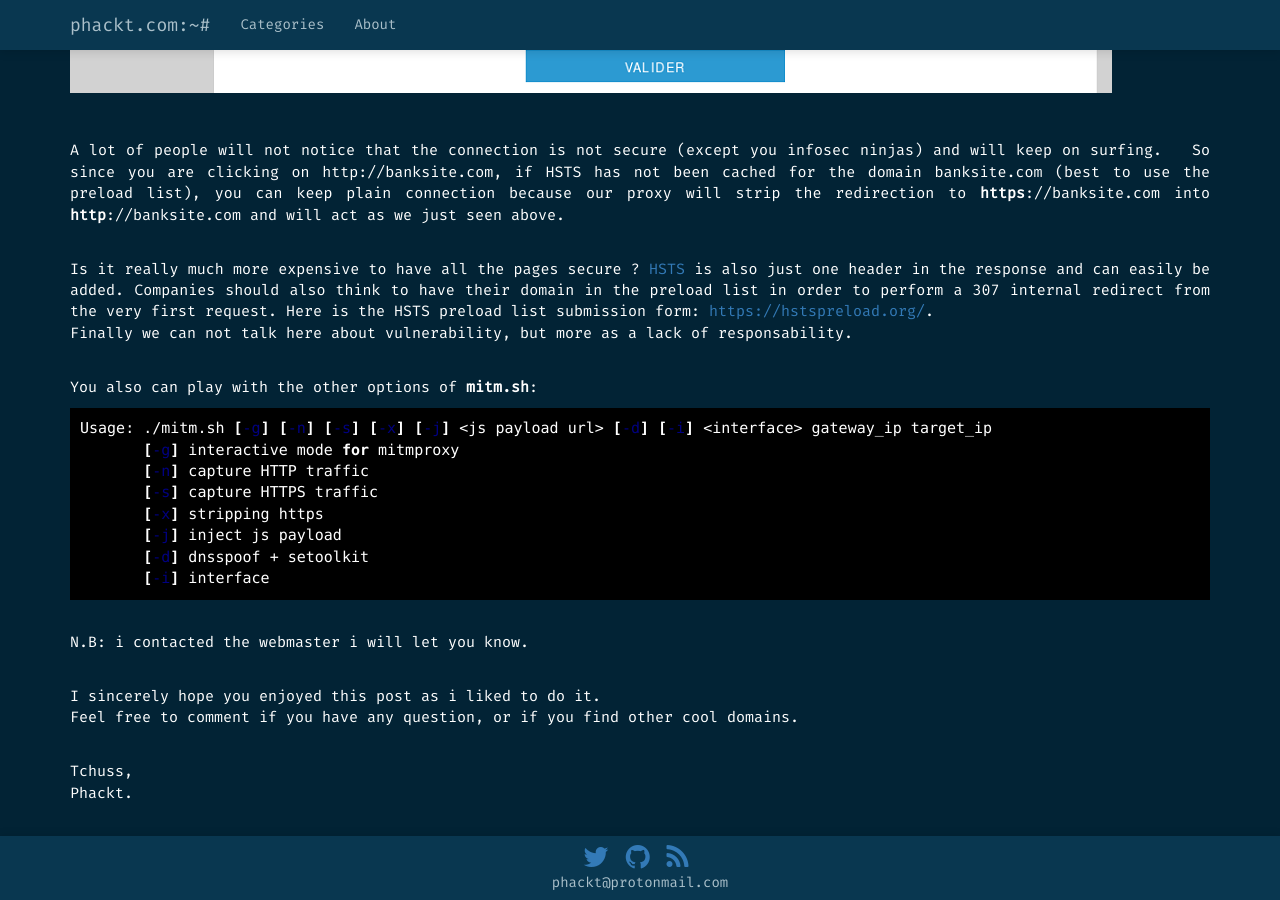
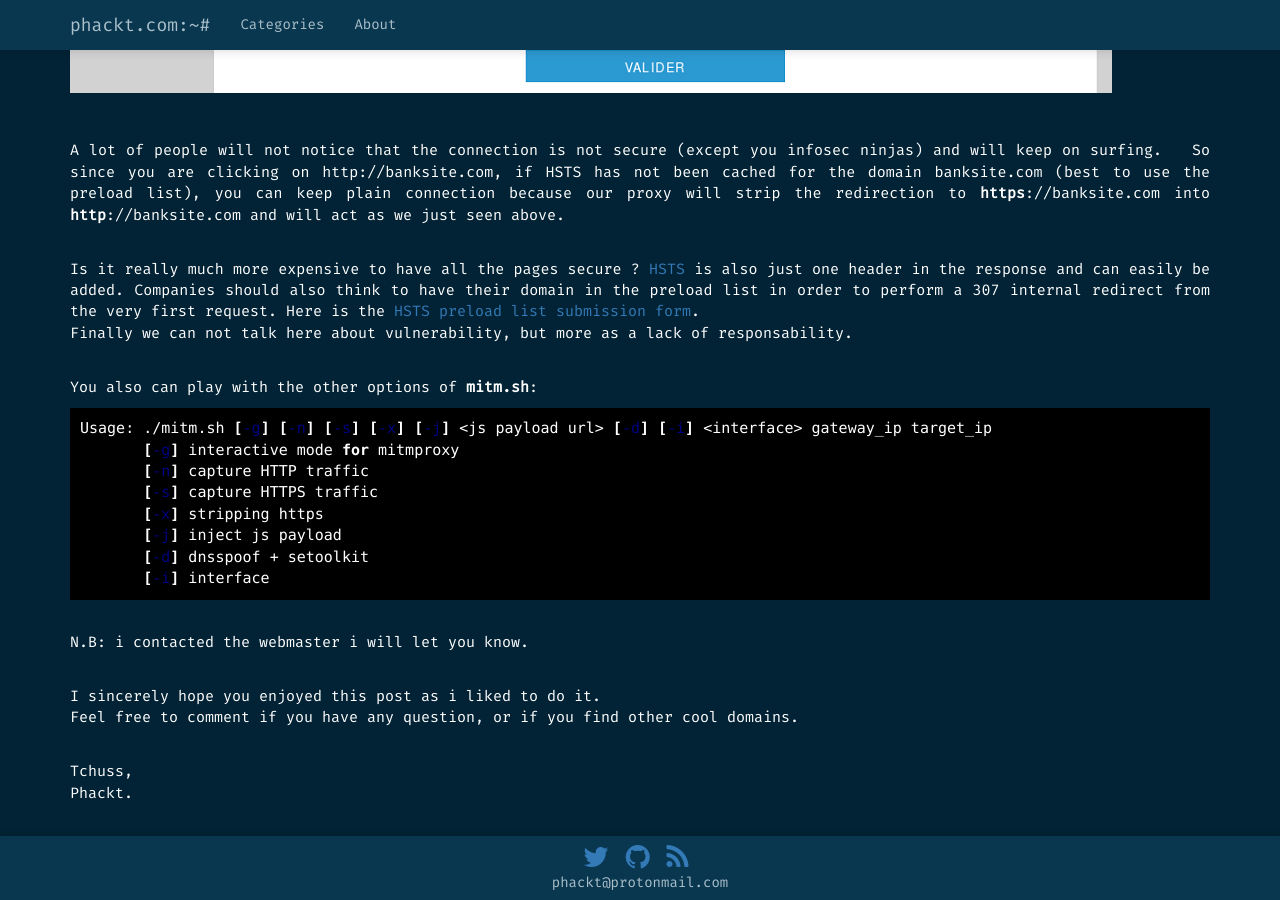
Before and after one commit to phackt/phackt.github.io, a Jekyll site: the page built from _posts/2017-03-27-mitm-keep-plain-connection-example.markdown, in a window 1280 px wide and 900 px high, scrolled down 8319 px. Built offline with Jekyll 4.4.1, drawn with Linux system fonts in a browser that asks for light colours; nearby versions of some CDN libraries; some web fonts are replaced; comment, search, counter and statistics services are not loaded; part of the change alters nothing that is shown.

Commit message:
Update 2017-03-27-mitm-keep-plain-connection-example.markdown

```diff
--- a/_posts/2017-03-27-mitm-keep-plain-connection-example.markdown
+++ b/_posts/2017-03-27-mitm-keep-plain-connection-example.markdown
@@ -159,7 +159,7 @@ And from our victim, is this transparent ?:
 A lot of people will not notice that the connection is not secure (except you infosec ninjas) and will keep on surfing.
 So since you are clicking on http://banksite.com, if HSTS has not been cached for the domain banksite.com (best to use the preload list), you can keep plain connection because our proxy will strip the redirection to **https**://banksite.com into **http**://banksite.com and will act as we just seen above.
 
-Is it really much more expensive to have all the pages secure ? [HSTS](https://tools.ietf.org/html/rfc6797) is also just one header in the response and can easily be added. Companies should also think to have their domain in the preload list in order to perform a 307 internal redirect from the very first request. Here is the HSTS preload list submission form: [https://hstspreload.org/](https://hstspreload.org/).
+Is it really much more expensive to have all the pages secure ? [HSTS](https://tools.ietf.org/html/rfc6797) is also just one header in the response and can easily be added. Companies should also think to have their domain in the preload list in order to perform a 307 internal redirect from the very first request. Here is the [HSTS preload list submission form](https://hstspreload.org/).
 Finally we can not talk here about vulnerability, but more as a lack of responsability.
 
 You also can play with the other options of **mitm.sh**:
```
